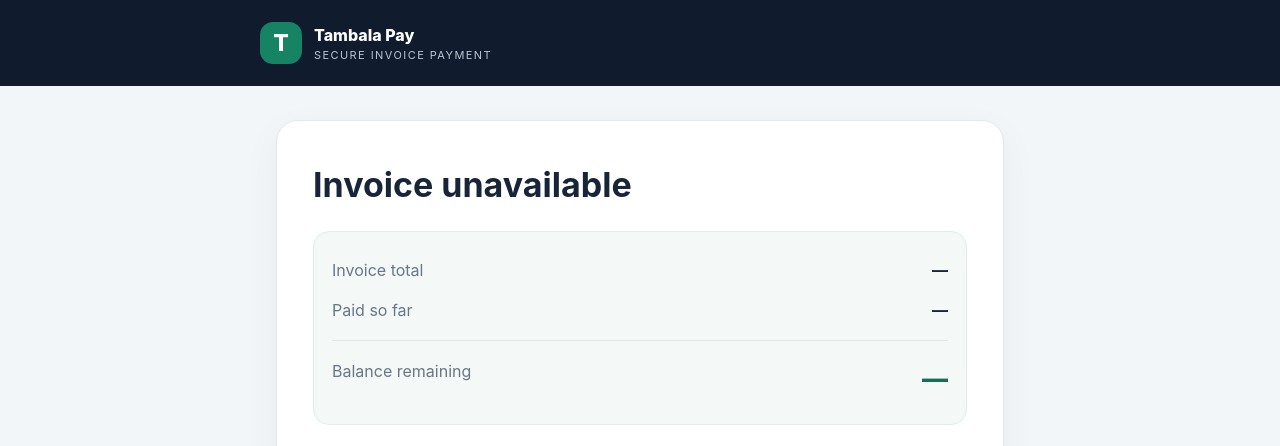
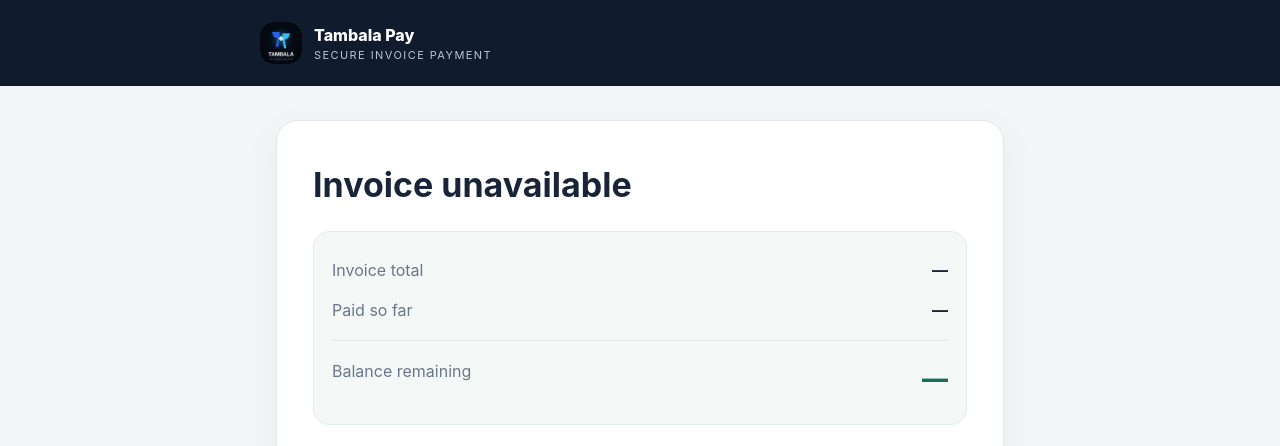
Before and after one commit to blessings2008/Tambala-Pay, a website: page public/invoice.html in a window 1280 px wide. Shown: the top 446 px of the page. Drawn offline with Linux system fonts and the light colour scheme; files whose address does not match are found by name.

Commit message:
Use uploaded logo on invoice page

```diff
--- a/public/invoice.html
+++ b/public/invoice.html
@@ -13,7 +13,7 @@
   </style>
 </head>
 <body>
-  <header class="top"><div class="topin"><div class="mark">T</div><div><div class="brand">Tambala Pay</div><div class="subbrand">SECURE INVOICE PAYMENT</div></div></div></header>
+  <header class="top"><div class="topin"><img class="mark logo-image" src="/assets/logo/tambala-logo.png" alt="Tambala Technologies logo"><div><div class="brand">Tambala Pay</div><div class="subbrand">SECURE INVOICE PAYMENT</div></div></div></header>
   <main><section class="card" id="invoiceCard"><h1 class="title" id="title">Loading invoice…</h1><p class="muted" id="description"></p>
     <div class="summary">
       <div class="summaryrow"><span>Invoice total</span><strong id="total">—</strong></div>
```
